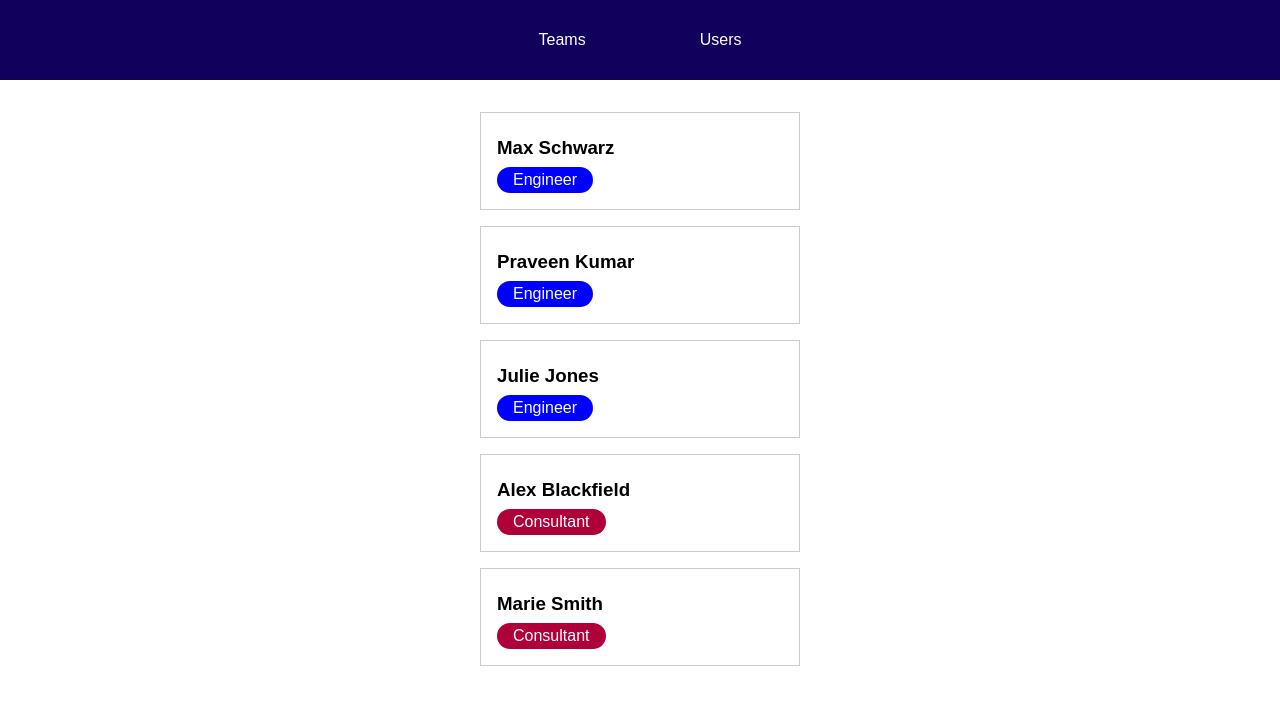
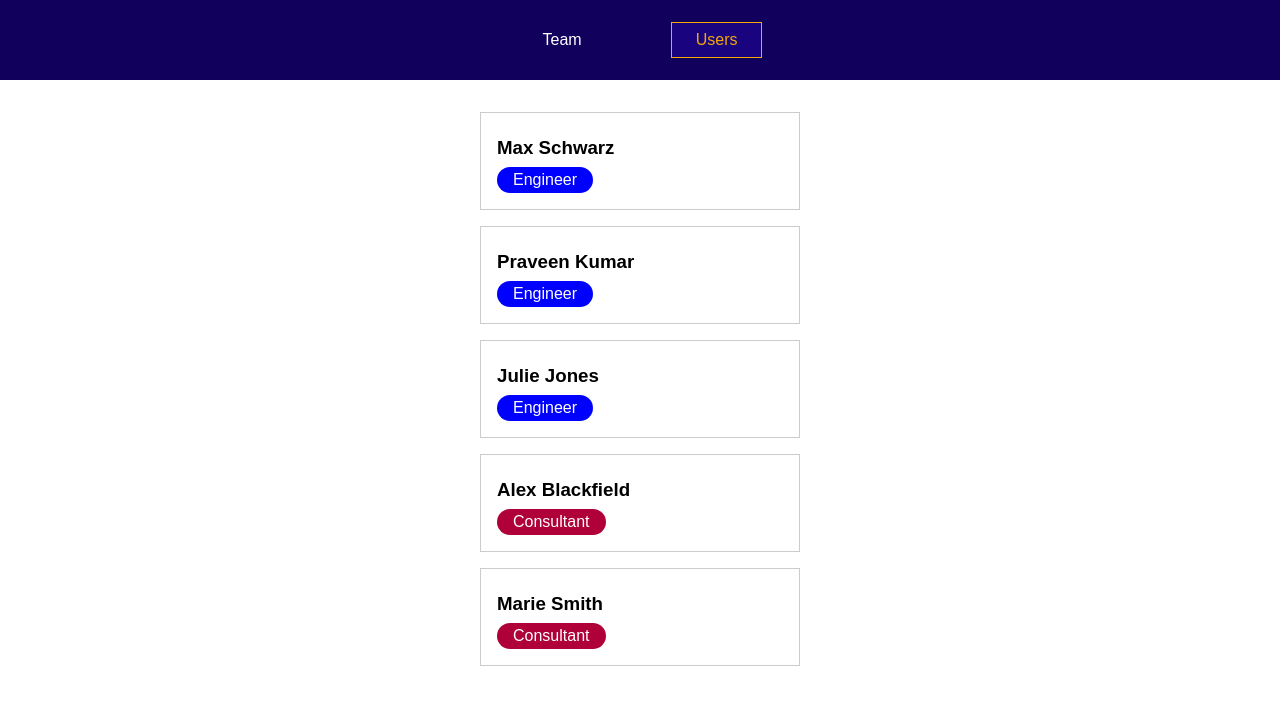
Before and after one commit to MoLitkouhi/Multi-Pages-Vue.js, a Vue app: page /users in a window 1280 px wide. Shown: the top 704 px of the page. Built offline with nearby package versions, Linux system fonts and the light colour scheme.

Commit message:
Added some changes.

```diff
--- a/src/App.vue
+++ b/src/App.vue
@@ -1,7 +1,7 @@
 <template>
-  <the-navigation @set-page="setActivePage"></the-navigation>
+  <the-navigation></the-navigation>
   <main>
-    <component :is="activePage"></component>
+<!--    <component :is="activePage"></component>-->
     <router-view></router-view>
   </main>
 </template>
@@ -19,7 +19,7 @@ export default {
   },
   data() {
     return {
-      activePage: 'teams-list',
+      // activePage: 'teams-list',
       teams: [
         { id: 't1', name: 'Frontend Engineers', members: ['u1', 'u2'] },
         { id: 't2', name: 'Backend Engineers', members: ['u1', 'u2', 'u3'] },
@@ -40,11 +40,11 @@ export default {
       users: this.users,
     };
   },
-  methods: {
-    setActivePage(page) {
-      this.activePage = page;
-    },
-  },
+  // methods: {
+  //   setActivePage(page) {
+  //     this.activePage = page;
+  //   },
+  // },
 };
 </script>
 
--- a/src/components/nav/TheNavigation.vue
+++ b/src/components/nav/TheNavigation.vue
@@ -3,26 +3,29 @@
     <nav>
       <ul>
         <li>
-          <button @click="setActivePage('teams-list')">Teams</button>
+<!--          <button @click="setActivePage('teams-list')">Teams</button>-->
+          <router-link to="/team">Team</router-link>
         </li>
         <li>
-          <button @click="setActivePage('users-list')">Users</button>
+<!--          <button @click="setActivePage('users-list')">Users</button>-->
+          <router-link to="/users">Users </router-link>
         </li>
       </ul>
     </nav>
   </header>
 </template>
 
-<script>
-export default {
-  emits: ['set-page'],
-  methods: {
-    setActivePage(page) {
-      this.$emit('set-page', page);
-    },
-  },
-};
-</script>
+
+<!--<script>-->
+<!--export default {-->
+<!--  emits: ['set-page'],-->
+<!--  methods: {-->
+<!--    setActivePage(page) {-->
+<!--      this.$emit('set-page', page);-->
+<!--    },-->
+<!--  },-->
+<!--};-->
+<!--</script>-->
 
 <style scoped>
 header {
@@ -49,7 +52,8 @@ li {
   margin: 0 2rem;
 }
 
-button {
+a {
+  text-decoration: none;
   font: inherit;
   background: transparent;
   border: 1px solid transparent;
@@ -59,8 +63,7 @@ button {
   display: inline-block;
 }
 
-button:hover,
-button:active {
+a:hover, a:active, a.router-link-active {
   color: #f1a80a;
   border-color: #f1a80a;
   background-color: #1a037e;
--- a/src/components/users/UsersList.vue
+++ b/src/components/users/UsersList.vue
@@ -1,5 +1,6 @@
 <template>
   <ul>
+<!--    <button @click="goTo">Confirm</button>-->
     <user-item v-for="user in users" :key="user.id" :name="user.fullName" :role="user.role"></user-item>
   </ul>
 </template>
@@ -12,6 +13,11 @@ export default {
     UserItem,
   },
   inject: ['users'],
+  // methods: {
+  //   goTo() {
+  //     this.$router.push('/team');
+  //   }
+  // }
 };
 </script>
 
--- a/src/main.js
+++ b/src/main.js
@@ -23,6 +23,7 @@ const routes = [
 const router = createRouter({
     history: createWebHistory(),
     routes,
+    // linkActiveClass: 'fire'
 })
 
 app.use(router);
```
